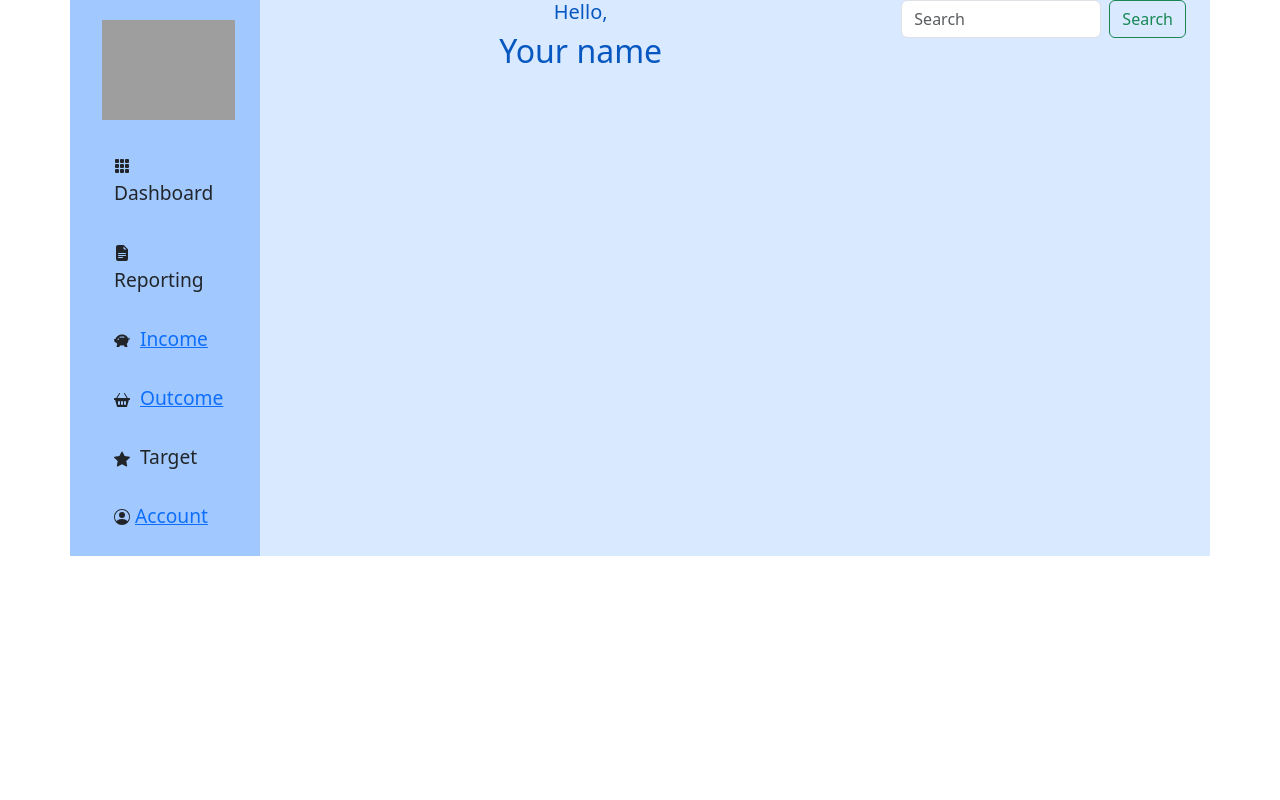
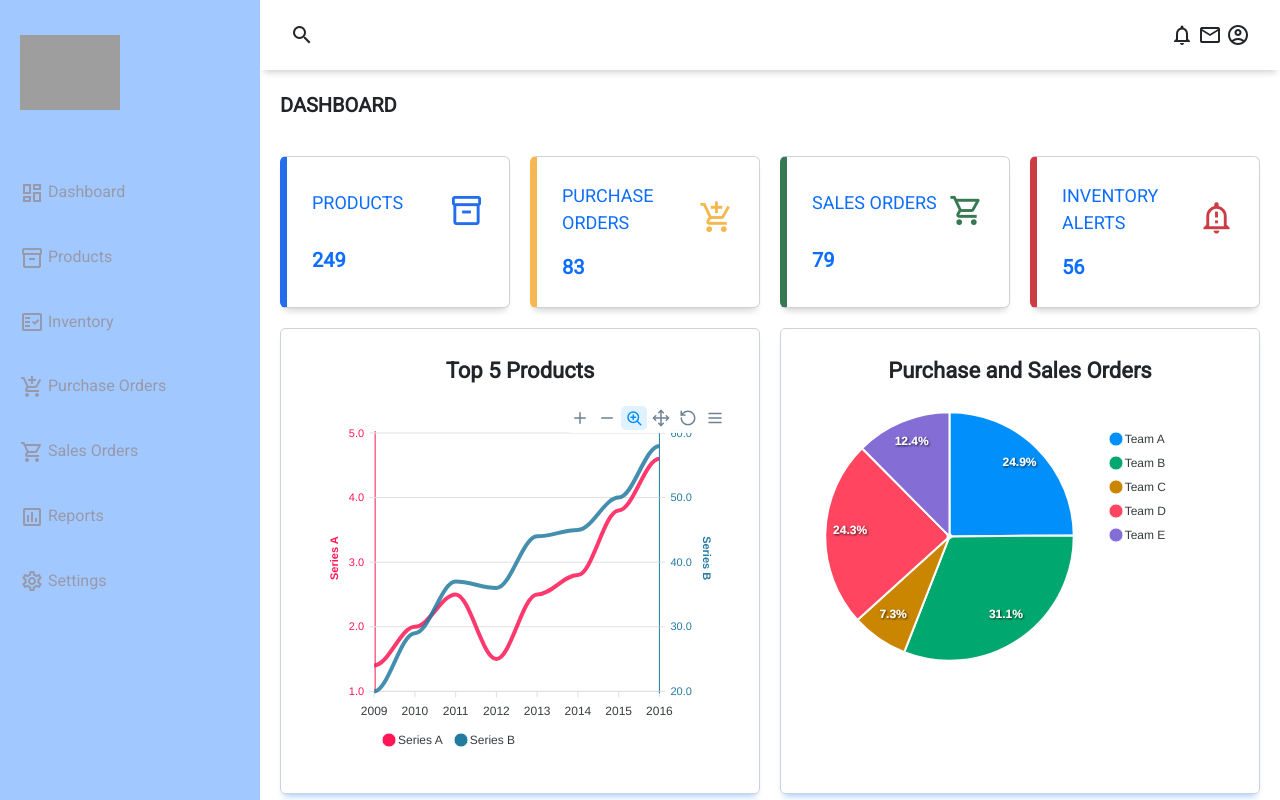
Before and after one commit to HongHanHannah/SPCK, a plain HTML site: page view/index.html in a window 1280 px wide. Drawn offline with nearby package versions, Linux system fonts and the light colour scheme; grey boxes are pictures that could not be loaded.

Commit message:
update dashboard

```diff
--- /dev/null
+++ b/view/chart.css
@@ -0,0 +1,10 @@
+@import url(https://fonts.googleapis.com/css?family=Roboto);
+
+body {
+  font-family: Roboto, sans-serif;
+}
+
+#chart {
+  max-width: 650px;
+  margin: 35px auto;
+}
--- /dev/null
+++ b/view/chart.js
@@ -0,0 +1,233 @@
+var options1 = {
+    chart: {
+        height: 350,
+        type: "line",
+        stacked: false
+    },
+    dataLabels: {
+        enabled: false
+    },
+    colors: ["#FF1654", "#247BA0"],
+    series: [
+        {
+            name: "Series A",
+            data: [1.4, 2, 2.5, 1.5, 2.5, 2.8, 3.8, 4.6]
+        },
+        {
+            name: "Series B",
+            data: [20, 29, 37, 36, 44, 45, 50, 58]
+        }
+    ],
+    stroke: {
+        width: [4, 4],
+        curve: 'smooth'
+    },
+    plotOptions: {
+        bar: {
+            columnWidth: "20%"
+        }
+    },
+    xaxis: {
+        categories: [2009, 2010, 2011, 2012, 2013, 2014, 2015, 2016]
+    },
+    yaxis: [
+        {
+            axisTicks: {
+                show: true
+            },
+            axisBorder: {
+                show: true,
+                color: "#FF1654"
+            },
+            labels: {
+                style: {
+                    colors: "#FF1654"
+                }
+            },
+            title: {
+                text: "Series A",
+                style: {
+                    color: "#FF1654"
+                }
+            }
+        },
+        {
+            opposite: true,
+            axisTicks: {
+                show: true
+            },
+            axisBorder: {
+                show: true,
+                color: "#247BA0"
+            },
+            labels: {
+                style: {
+                    colors: "#247BA0"
+                }
+            },
+            title: {
+                text: "Series B",
+                style: {
+                    color: "#247BA0"
+                }
+            }
+        }
+    ],
+    tooltip: {
+        shared: false,
+        intersect: true,
+        x: {
+            show: false
+        }
+    },
+    legend: {
+        horizontalAlign: "left",
+        offsetX: 40
+    }
+};
+
+var options2 = {
+    series: [
+        {
+            name: 'Outcome',
+            data: [
+                {
+                    x: '2011',
+                    y: 12,
+                    goals: [
+                        {
+                            name: 'Income',
+                            value: 52,
+                            strokeWidth: 10,
+                            strokeHeight: 0,
+                            strokeColor: '#775DD0'
+                        }
+                    ]
+                },
+                {
+                    x: '2012',
+                    y: 44,
+                    goals: [
+                        {
+                            name: 'Income',
+                            value: 52,
+                            strokeWidth: 10,
+                            strokeHeight: 0,
+                            strokeColor: '#775DD0'
+                        }
+                    ]
+                },
+                {
+                    x: '2013',
+                    y: 54,
+                    goals: [
+                        {
+                            name: 'Income',
+                            value: 52,
+                            strokeWidth: 10,
+                            strokeHeight: 0,
+                            strokeColor: '#775DD0'
+                        }
+                    ]
+                },
+                {
+                    x: '2014',
+                    y: 66,
+                    goals: [
+                        {
+                            name: 'Income',
+                            value: 52,
+                            strokeWidth: 10,
+                            strokeHeight: 0,
+                            strokeColor: '#775DD0'
+                        }
+                    ]
+                },
+                {
+                    x: '2015',
+                    y: 81,
+                    goals: [
+                        {
+                            name: 'Income',
+                            value: 100,
+                            strokeWidth: 5,
+                            strokeHeight: 10,
+                            strokeColor: '#775DD0'
+                        }
+                    ]
+                },
+                {
+                    x: '2016',
+                    y: 67,
+                    goals: [
+                        {
+                            name: 'Income',
+                            value: 70,
+                            strokeWidth: 5,
+                            strokeHeight: 10,
+                            strokeColor: '#775DD0'
+                        }
+                    ]
+                }
+            ]
+        }
+    ],
+    chart: {
+        height: 350,
+        type: 'bar'
+    },
+    plotOptions: {
+        bar: {
+            horizontal: true,
+        }
+    },
+    colors: ['#00E396'],
+    dataLabels: {
+        formatter: function (val, opt) {
+            const goals =
+                opt.w.config.series[opt.seriesIndex].data[opt.dataPointIndex]
+                    .goals
+
+            if (goals && goals.length) {
+                return `${val} / ${goals[0].value}`
+            }
+            return val
+        }
+    },
+    legend: {
+        show: true,
+        showForSingleSeries: true,
+        customLegendItems: ['Actual', 'Expected'],
+        markers: {
+            fillColors: ['#00E396', '#775DD0']
+        }
+    }
+};
+
+var options3 = {
+    series: [44, 55, 13, 43, 22],
+    chart: {
+    width: 380,
+    type: 'pie',
+  },
+  labels: ['Team A', 'Team B', 'Team C', 'Team D', 'Team E'],
+  responsive: [{
+    breakpoint: 480,
+    options: {
+      chart: {
+        width: 200
+      },
+      legend: {
+        position: 'bottom'
+      }
+    }
+  }]
+  };
+
+var chart1 = new ApexCharts(document.querySelector("#chart1"), options1);
+var chart2 = new ApexCharts(document.querySelector("#chart2"), options2);
+var chart3 = new ApexCharts(document.querySelector("#chart3"), options3);
+
+chart1.render();
+chart2.render();
+chart3.render();
--- a/view/index.css
+++ b/view/index.css
@@ -1,47 +1,247 @@
-.my-nav{
-    background-color:rgb(162, 201, 255) ;
-}
-.logo{
-    margin: 10px;
-    padding: 10px;
-
+body {
+    margin: 0;
+    padding: 0;
+    box-sizing: border-box;
+    background-color: #e6e8ed;
+    color: #666666;
+    font-family: "Montserrat", sans-serif;
   }
 
-.logo img {
-    max-height: 100px;
-}
-.categories{
-    justify-content: start;
-    text-align: left;
-    list-style: none;
+  .material-icons-outlined {
+    vertical-align: middle;
+    line-height: 1px;
   }
 
-.categories li {
-    width: 90%;
-    padding: 10px 10px 10px 0;
-    margin:10px 10px 10px 0;
-    font-size: larger;
+  .text-primary {
+    color: #666666;
+  }
+
+  .text-blue {
+    color: #246dec;
+  }
+
+  .text-red {
+    color: #cc3c43;
+  }
+
+  .text-green {
+    color: #367952;
+  }
+
+  .text-orange {
+    color: #f5b74f;
+  }
+
+  .font-weight-bold {
+    font-weight: 600;
+  }
+
+  .grid-container {
+    display: grid;
+    grid-template-columns: 260px 1fr 1fr 1fr;
+    grid-template-rows: 0.2fr 3fr;
+    grid-template-areas:
+      "sidebar header header header"
+      "sidebar main main main";
+    height: 100vh;
+  }
 
 
+  /* ---------- HEADER ---------- */
+
+  .header {
+    grid-area: header;
+    height: 70px;
+    background-color: #ffffff;
+    display: flex;
+    align-items: center;
+    justify-content: space-between;
+    padding: 0 30px 0 30px;
+    box-shadow: 0 6px 7px -4px rgba(0, 0, 0, 0.2);
   }
 
-.categories li svg {
-    margin-right: 5px;
+  .menu-icon {
+    display: none;
   }
-.categories li:hover{
+
+
+  /* ---------- SIDEBAR ---------- */
+
+  #sidebar {
+    grid-area: sidebar;
+    height: 100%;
+    background-color:rgb(162, 201, 255);
+    color: #9799ab;
+    overflow-y: auto;
+    transition: all 0.5s;
+    -webkit-transition: all 0.5s;
+  }
+
+  .sidebar-title {
+    display: flex;
+    justify-content: space-between;
+    align-items: center;
+    padding: 20px 20px 20px 20px;
+    margin-bottom: 30px;
+  }
+
+  .sidebar-title > span {
+    display: none;
+  }
+
+  .sidebar-brand {
+    margin-top: 15px;
+    font-size: 20px;
     font-weight: 700;
-    background-color: rgba(140, 191, 250, 0.998);
+  }
+
+  .sidebar-list {
+    padding: 0;
+    margin-top: 15px;
+    list-style-type: none;
+  }
+
+  .sidebar-list-item {
+    padding: 20px 20px 20px 20px;
+  }
+
+  .sidebar-list-item:hover {
+    background-color: rgba(255, 255, 255, 0.2);
     cursor: pointer;
   }
-.main-section{
-    background-color: rgb(217, 233, 255);
+
+  .sidebar-list-item > a {
+    text-decoration: none;
+    color: #9799ab;
   }
 
-.title{
-
-    color: rgb(7, 87, 192);
+  .sidebar-responsive {
+    display: inline !important;
+    position: absolute;
+    /*
+      the z-index of the ApexCharts is 11
+      we want the z-index of the sidebar higher so that
+      the charts are not showing over the sidebar
+      on small screens
+    */
+    z-index: 12 !important;
   }
 
-.category a{
 
+  /* ---------- MAIN ---------- */
+
+  .main-container {
+    grid-area: main;
+    overflow-y: auto;
+    padding: 20px 20px;
   }
+
+  .main-title {
+    display: flex;
+    justify-content: space-between;
+  }
+
+  .main-title > p {
+    font-size: 20px;
+  }
+
+  .main-cards {
+    display: grid;
+    grid-template-columns: 1fr 1fr 1fr 1fr;
+    gap: 20px;
+    margin: 20px 0;
+  }
+
+  .card {
+    display: flex;
+    flex-direction: column;
+    justify-content: space-around;
+    padding: 25px;
+    background-color: #ffffff;
+    box-sizing: border-box;
+    border: 1px solid #d2d2d3;
+    border-radius: 5px;
+    box-shadow: 0 6px 7px -4px rgba(0, 0, 0, 0.2);
+  }
+
+  .card:first-child {
+    border-left: 7px solid #246dec;
+  }
+
+  .card:nth-child(2) {
+    border-left: 7px solid #f5b74f;
+  }
+
+  .card:nth-child(3) {
+    border-left: 7px solid #367952;
+  }
+
+  .card:nth-child(4) {
+    border-left: 7px solid #cc3c43;
+  }
+
+  .card > span {
+    font-size: 20px;
+    font-weight: 600;
+  }
+
+  .card-inner {
+    display: flex;
+    align-items: center;
+    justify-content: space-between;
+  }
+
+  .card-inner > p {
+    font-size: 18px;
+  }
+
+  .card-inner > span {
+    font-size: 35px;
+  }
+
+  .charts {
+    display: grid;
+    grid-template-columns: 1fr 1fr;
+    gap: 20px;
+  }
+
+  .charts-card {
+    background-color: #ffffff;
+    margin-bottom: 20px;
+    padding: 25px;
+    box-sizing: border-box;
+    -webkit-column-break-inside: avoid;
+    border: 1px solid #d2d2d3;
+    border-radius: 5px;
+    box-shadow: 0 6px 7px -4px rgb(162, 201, 255);
+  }
+
+  .chart-title {
+    display: flex;
+    align-items: center;
+    justify-content: center;
+    font-size: 22px;
+    font-weight: 600;
+  }
+
+
+  /* ---------- SCROLLBARS ---------- */
+
+  ::-webkit-scrollbar {
+    width: 5px;
+    height: 6px;
+  }
+
+  ::-webkit-scrollbar-track {
+    box-shadow: inset 0 0 5px #a5aaad;
+    border-radius: 10px;
+  }
+
+  ::-webkit-scrollbar-thumb {
+    background-color: #4f35a1;
+    border-radius: 10px;
+  }
+
+  ::-webkit-scrollbar-thumb:hover {
+    background-color: #a5aaad;
+  }
--- a/view/index.html
+++ b/view/index.html
@@ -5,79 +5,153 @@
   <meta charset="UTF-8">
   <meta http-equiv="X-UA-Compatible" content="IE=edge">
   <meta name="viewport" content="width=device-width, initial-scale=1.0">
-  <title>Document</title>
+  <title>SavingMoney</title>
   <link rel="stylesheet" href="index.css">
   <link href="https://cdn.jsdelivr.net/npm/bootstrap@5.3.0-alpha3/dist/css/bootstrap.min.css" rel="stylesheet"
     integrity="sha384-KK94CHFLLe+nY2dmCWGMq91rCGa5gtU4mk92HdvYe+M/SXH301p5ILy+dN9+nJOZ" crossorigin="anonymous">
+  <link rel="stylesheet" href="chart.css">
+
+  <!-- Montserrat Font -->
+  <link href="https://fonts.googleapis.com/css2?family=Montserrat:wght@100;200;300;400;500;600;700;800;900&display=swap"
+    rel="stylesheet">
+
+  <!-- Material Icons -->
+  <link href="https://fonts.googleapis.com/icon?family=Material+Icons+Outlined" rel="stylesheet">
+
 </head>
 
 <body>
-  <div class="container text-center">
-    <div class="row">
-      <div class="col-2 my-nav">
-        <div class="logo">
-          <img src="https://play-lh.googleusercontent.com/pvRimUSIXNT5KHU3SCfkD-wLOn_hALI-XuaDXjoncpPr2BAKvMywvtnZW8ZGj4ITOiSP=w240-h480-rw" alt="">
+  <div class="grid-container">
 
+    <!-- Header -->
+    <header class="header">
+      <div class="menu-icon" onclick="openSidebar()">
+        <span class="material-icons-outlined">menu</span>
       </div>
-        <ul class="categories">
-          <li class="category"><svg xmlns="http://www.w3.org/2000/svg" width="16" height="16" fill="currentColor"
-            class="bi bi-grid-3x3-gap-fill" viewBox="0 0 16 16">
-            <path
-              d="M1 2a1 1 0 0 1 1-1h2a1 1 0 0 1 1 1v2a1 1 0 0 1-1 1H2a1 1 0 0 1-1-1V2zm5 0a1 1 0 0 1 1-1h2a1 1 0 0 1 1 1v2a1 1 0 0 1-1 1H7a1 1 0 0 1-1-1V2zm5 0a1 1 0 0 1 1-1h2a1 1 0 0 1 1 1v2a1 1 0 0 1-1 1h-2a1 1 0 0 1-1-1V2zM1 7a1 1 0 0 1 1-1h2a1 1 0 0 1 1 1v2a1 1 0 0 1-1 1H2a1 1 0 0 1-1-1V7zm5 0a1 1 0 0 1 1-1h2a1 1 0 0 1 1 1v2a1 1 0 0 1-1 1H7a1 1 0 0 1-1-1V7zm5 0a1 1 0 0 1 1-1h2a1 1 0 0 1 1 1v2a1 1 0 0 1-1 1h-2a1 1 0 0 1-1-1V7zM1 12a1 1 0 0 1 1-1h2a1 1 0 0 1 1 1v2a1 1 0 0 1-1 1H2a1 1 0 0 1-1-1v-2zm5 0a1 1 0 0 1 1-1h2a1 1 0 0 1 1 1v2a1 1 0 0 1-1 1H7a1 1 0 0 1-1-1v-2zm5 0a1 1 0 0 1 1-1h2a1 1 0 0 1 1 1v2a1 1 0 0 1-1 1h-2a1 1 0 0 1-1-1v-2z" />
-          </svg> Dashboard</li>
-          <li class="category"><svg xmlns="http://www.w3.org/2000/svg" width="16" height="16" fill="currentColor" class="bi bi-file-earmark-text-fill" viewBox="0 0 16 16">
-            <path d="M9.293 0H4a2 2 0 0 0-2 2v12a2 2 0 0 0 2 2h8a2 2 0 0 0 2-2V4.707A1 1 0 0 0 13.707 4L10 .293A1 1 0 0 0 9.293 0zM9.5 3.5v-2l3 3h-2a1 1 0 0 1-1-1zM4.5 9a.5.5 0 0 1 0-1h7a.5.5 0 0 1 0 1h-7zM4 10.5a.5.5 0 0 1 .5-.5h7a.5.5 0 0 1 0 1h-7a.5.5 0 0 1-.5-.5zm.5 2.5a.5.5 0 0 1 0-1h4a.5.5 0 0 1 0 1h-4z"/>
-          </svg> Reporting</li>
-          <li class="category"><svg xmlns="http://www.w3.org/2000/svg" width="16" height="16" fill="currentColor" class="bi bi-piggy-bank-fill" viewBox="0 0 16 16">
-            <path d="M7.964 1.527c-2.977 0-5.571 1.704-6.32 4.125h-.55A1 1 0 0 0 .11 6.824l.254 1.46a1.5 1.5 0 0 0 1.478 1.243h.263c.3.513.688.978 1.145 1.382l-.729 2.477a.5.5 0 0 0 .48.641h2a.5.5 0 0 0 .471-.332l.482-1.351c.635.173 1.31.267 2.011.267.707 0 1.388-.095 2.028-.272l.543 1.372a.5.5 0 0 0 .465.316h2a.5.5 0 0 0 .478-.645l-.761-2.506C13.81 9.895 14.5 8.559 14.5 7.069c0-.145-.007-.29-.02-.431.261-.11.508-.266.705-.444.315.306.815.306.815-.417 0 .223-.5.223-.461-.026a.95.95 0 0 0 .09-.255.7.7 0 0 0-.202-.645.58.58 0 0 0-.707-.098.735.735 0 0 0-.375.562c-.024.243.082.48.32.654a2.112 2.112 0 0 1-.259.153c-.534-2.664-3.284-4.595-6.442-4.595Zm7.173 3.876a.565.565 0 0 1-.098.21.704.704 0 0 1-.044-.025c-.146-.09-.157-.175-.152-.223a.236.236 0 0 1 .117-.173c.049-.027.08-.021.113.012a.202.202 0 0 1 .064.199Zm-8.999-.65a.5.5 0 1 1-.276-.96A7.613 7.613 0 0 1 7.964 3.5c.763 0 1.497.11 2.18.315a.5.5 0 1 1-.287.958A6.602 6.602 0 0 0 7.964 4.5c-.64 0-1.255.09-1.826.254ZM5 6.25a.75.75 0 1 1-1.5 0 .75.75 0 0 1 1.5 0Z"/>
-          </svg> <a href="./income.html">Income</a></li>
-          <li class="category"><svg xmlns="http://www.w3.org/2000/svg" width="16" height="16" fill="currentColor"
-              class="bi bi-basket2-fill" viewBox="0 0 16 16">
-              <path
-                d="M5.929 1.757a.5.5 0 1 0-.858-.514L2.217 6H.5a.5.5 0 0 0-.5.5v1a.5.5 0 0 0 .5.5h.623l1.844 6.456A.75.75 0 0 0 3.69 15h8.622a.75.75 0 0 0 .722-.544L14.877 8h.623a.5.5 0 0 0 .5-.5v-1a.5.5 0 0 0-.5-.5h-1.717L10.93 1.243a.5.5 0 1 0-.858.514L12.617 6H3.383L5.93 1.757zM4 10a1 1 0 0 1 2 0v2a1 1 0 1 1-2 0v-2zm3 0a1 1 0 0 1 2 0v2a1 1 0 1 1-2 0v-2zm4-1a1 1 0 0 1 1 1v2a1 1 0 1 1-2 0v-2a1 1 0 0 1 1-1z" />
-            </svg> <a href="./outcome.html">Outcome</a></li>
-            <li class="category"><svg xmlns="http://www.w3.org/2000/svg" width="16" height="16" fill="currentColor" class="bi bi-star-fill" viewBox="0 0 16 16">
-              <path d="M3.612 15.443c-.386.198-.824-.149-.746-.592l.83-4.73L.173 6.765c-.329-.314-.158-.888.283-.95l4.898-.696L7.538.792c.197-.39.73-.39.927 0l2.184 4.327 4.898.696c.441.062.612.636.282.95l-3.522 3.356.83 4.73c.078.443-.36.79-.746.592L8 13.187l-4.389 2.256z"/>
-            </svg> Target</li>
-          <li class="category"><svg xmlns="http://www.w3.org/2000/svg" width="16" height="16" fill="currentColor"
-              class="bi bi-person-circle" viewBox="0 0 16 16">
-              <path d="M11 6a3 3 0 1 1-6 0 3 3 0 0 1 6 0z" />
-              <path fill-rule="evenodd"
-                d="M0 8a8 8 0 1 1 16 0A8 8 0 0 1 0 8zm8-7a7 7 0 0 0-5.468 11.37C3.242 11.226 4.805 10 8 10s4.757 1.225 5.468 2.37A7 7 0 0 0 8 1z" />
-            </svg><a href="./register.html">Account</a></li>
+      <div class="header-left">
+        <span class="material-icons-outlined">search</span>
+      </div>
+      <div class="header-right">
+        <span class="material-icons-outlined">notifications</span>
+        <span class="material-icons-outlined">email</span>
+        <span class="material-icons-outlined">account_circle</span>
+      </div>
+    </header>
+    <!-- End Header -->
 
+    <!-- Sidebar -->
+    <aside id="sidebar">
+      <div class="sidebar-title">
+        <div class="sidebar-brand">
+          <img src="https://play-lh.googleusercontent.com/pvRimUSIXNT5KHU3SCfkD-wLOn_hALI-XuaDXjoncpPr2BAKvMywvtnZW8ZGj4ITOiSP=w240-h480-rw" alt="logo"
+          style="max-width: 100px;">
+        </div>
+      </div>
 
+      <ul class="sidebar-list">
+        <li class="sidebar-list-item">
+          <a href="#" target="_blank">
+            <span class="material-icons-outlined">dashboard</span> Dashboard
+          </a>
+        </li>
+        <li class="sidebar-list-item">
+          <a href="#" target="_blank">
+            <span class="material-icons-outlined">inventory_2</span> Products
+          </a>
+        </li>
+        <li class="sidebar-list-item">
+          <a href="#" target="_blank">
+            <span class="material-icons-outlined">fact_check</span> Inventory
+          </a>
+        </li>
+        <li class="sidebar-list-item">
+          <a href="#" target="_blank">
+            <span class="material-icons-outlined">add_shopping_cart</span> Purchase Orders
+          </a>
+        </li>
+        <li class="sidebar-list-item">
+          <a href="#" target="_blank">
+            <span class="material-icons-outlined">shopping_cart</span> Sales Orders
+          </a>
+        </li>
+        <li class="sidebar-list-item">
+          <a href="#" target="_blank">
+            <span class="material-icons-outlined">poll</span> Reports
+          </a>
+        </li>
+        <li class="sidebar-list-item">
+          <a href="#" target="_blank">
+            <span class="material-icons-outlined">settings</span> Settings
+          </a>
+        </li>
       </ul>
+    </aside>
+    <!-- End Sidebar -->
+
+    <!-- Main -->
+    <main class="main-container">
+      <div class="main-title">
+        <p class="font-weight-bold">DASHBOARD</p>
       </div>
-      <div class="col-10 main-section">
-        <div class="container text-center">
-          <div class="row">
-            <div class="col-8">
-              <div class="title">
-                <h5>Hello,</h5>
-                <h2 id="username">Your name</h2>
+
+      <div class="main-cards">
+
+        <div class="card">
+          <div class="card-inner">
+            <p class="text-primary">PRODUCTS</p>
+            <span class="material-icons-outlined text-blue">inventory_2</span>
+          </div>
+          <span class="text-primary font-weight-bold">249</span>
+        </div>
+
+        <div class="card">
+          <div class="card-inner">
+            <p class="text-primary">PURCHASE ORDERS</p>
+            <span class="material-icons-outlined text-orange">add_shopping_cart</span>
+          </div>
+          <span class="text-primary font-weight-bold">83</span>
+        </div>
+
+        <div class="card">
+          <div class="card-inner">
+            <p class="text-primary">SALES ORDERS</p>
+            <span class="material-icons-outlined text-green">shopping_cart</span>
+          </div>
+          <span class="text-primary font-weight-bold">79</span>
+        </div>
+
+        <div class="card">
+          <div class="card-inner">
+            <p class="text-primary">INVENTORY ALERTS</p>
+            <span class="material-icons-outlined text-red">notification_important</span>
+          </div>
+          <span class="text-primary font-weight-bold">56</span>
         </div>
 
       </div>
-            <div class="col-4">
-              <form class="d-flex" role="search">
-                <input class="form-control me-2" type="search" placeholder="Search" aria-label="Search">
-                <button class="btn btn-outline-success" type="submit">Search</button>
-              </form>
 
+      <div class="charts">
+
+        <div class="charts-card">
+          <p class="chart-title">Top 5 Products</p>
+          <div id="chart1"></div>
         </div>
 
+        <div class="charts-card">
+          <p class="chart-title">Purchase and Sales Orders</p>
+          <div id="chart3"></div>
         </div>
+
+        <!-- <div id="chart2"></div> -->
       </div>
-      </div>
-    </div>
+    </main>
   </div>
 
 
 
-  <script src="https://cdn.jsdelivr.net/npm/bootstrap@5.3.0-alpha3/dist/js/bootstrap.bundle.min.js"
-    integrity="sha384-ENjdO4Dr2bkBIFxQpeoTz1HIcje39Wm4jDKdf19U8gI4ddQ3GYNS7NTKfAdVQSZe"
-    crossorigin="anonymous"></script>
+
+  <script src="https://cdn.jsdelivr.net/npm/apexcharts"></script>
+  <script src="chart.js"></script>
 </body>
 
 </html>
```
Also changed, not shown: view/chart.html (added, +17 -0 lines). Lines whose indentation alone changed are shown as unchanged.
